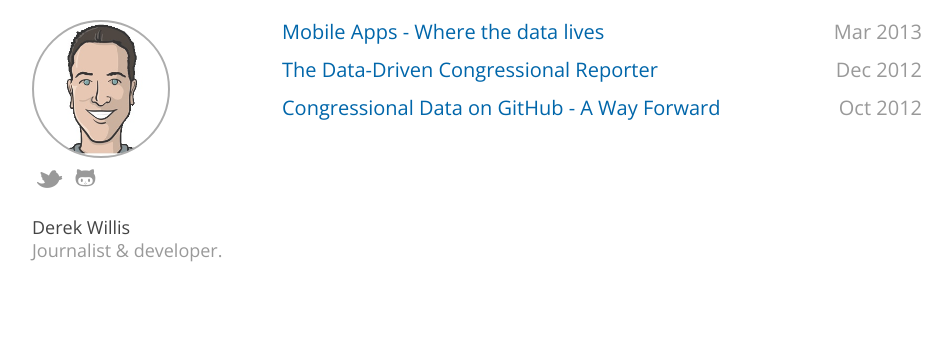
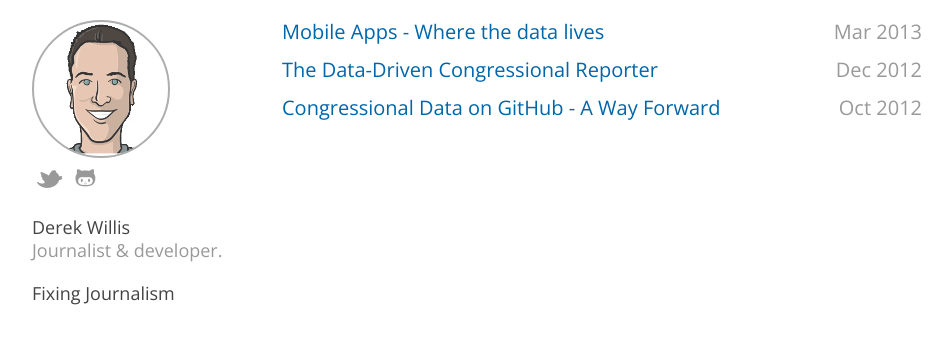
Before and after one commit to dwillis/dwillis.github.com, a Jekyll site: the page built from index.html, in a window 1280 px wide. Shown: the top 344 px of the page, without its empty margins (138-1090 px from the left). Built offline with Jekyll 4.4.1, drawn with Linux system fonts in a browser that asks for light colours; some web fonts are replaced.

Commit message:
added fixing journalism link

```diff
--- a/_layouts/default.html
+++ b/_layouts/default.html
@@ -78,6 +78,10 @@
             <li class="gray">Journalist & developer.</li>
           </ul>
 
+          <ul id="links">
+            <li>Fixing Journalism</li>
+          </ul>
+
         </section>
       </div>
 
```
